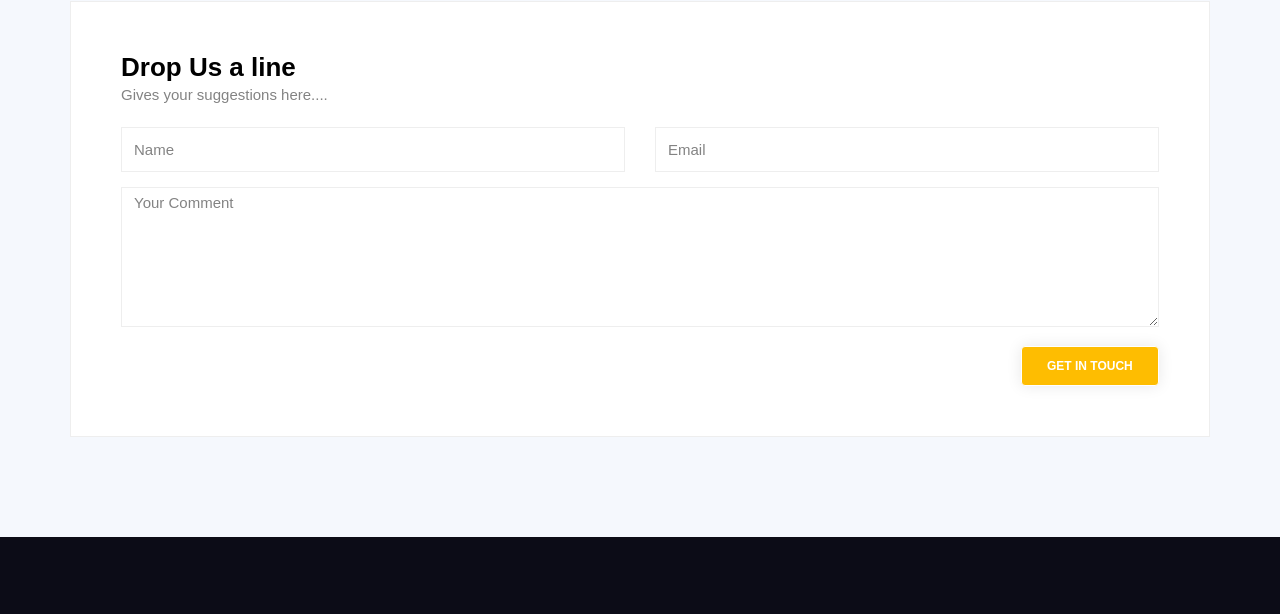
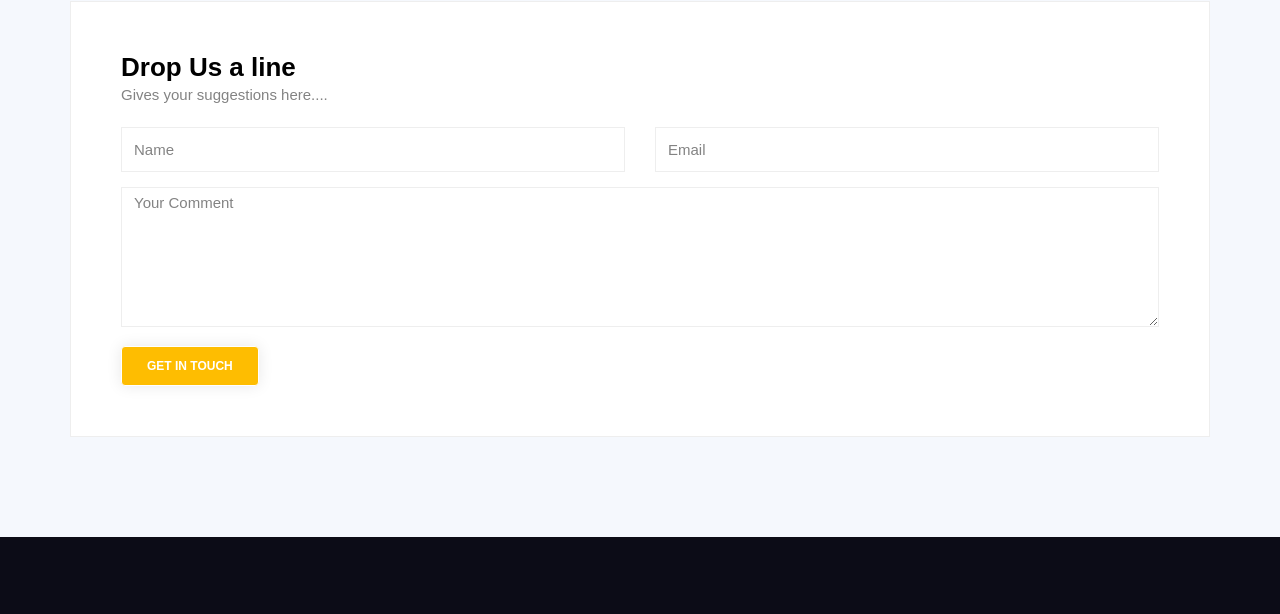
Before and after one commit to vaish1999-vb/test, a plain HTML site: page index.html in a window 1280 px wide. Shown: the part 4665-5279 px from the top of the page. Drawn offline with Linux system fonts and the light colour scheme.

Commit message:
Update port.css

```diff
--- a/port.css
+++ b/port.css
@@ -791,7 +791,7 @@ header .navbar ul li a.active::before{
     color: #838383;
 }
 .contact-us .contact-form .button{
-    padding-left: 900px;
+
     flex: 0 0 100%;
     max-width: 100%;
 }
```
